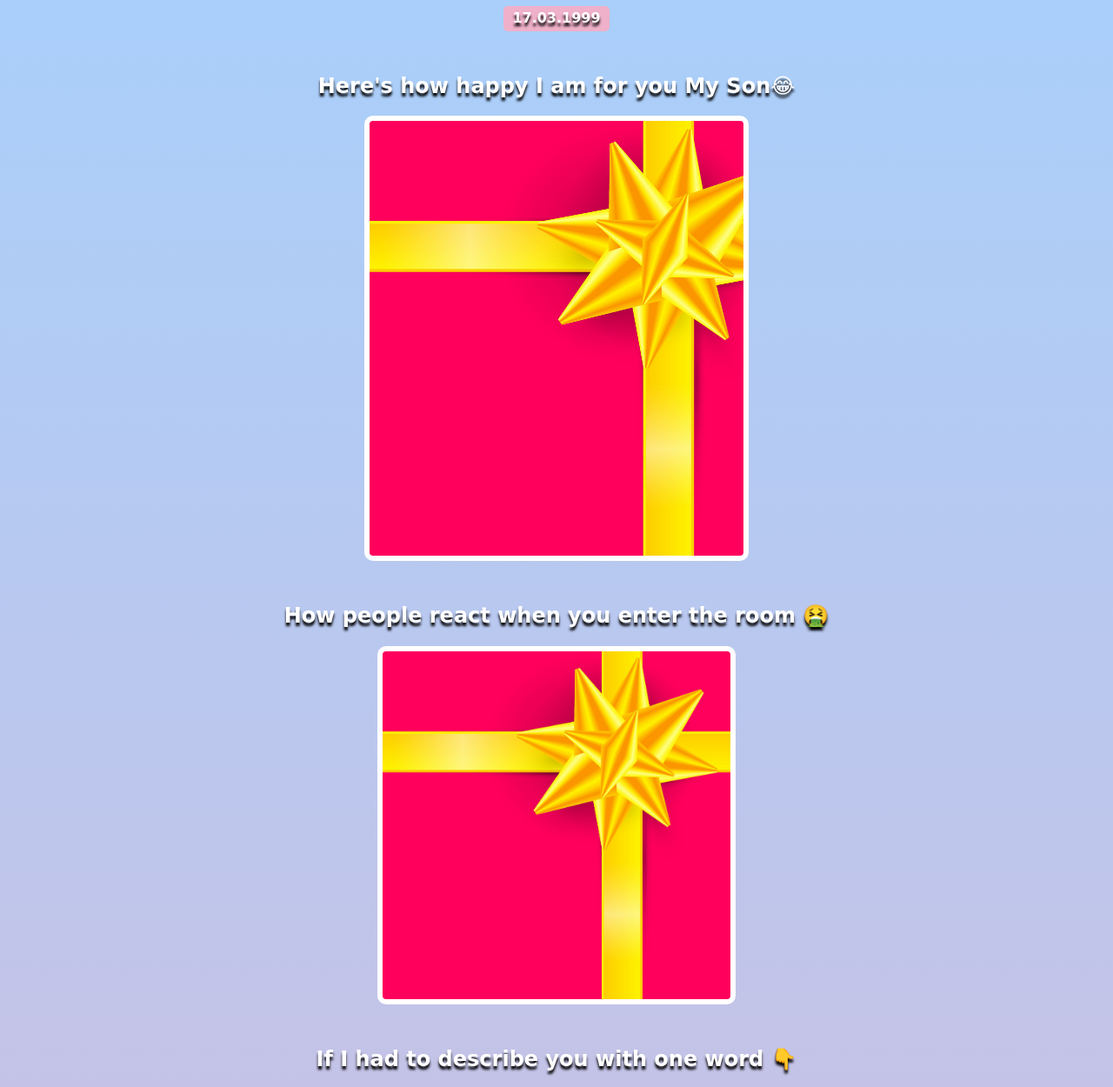
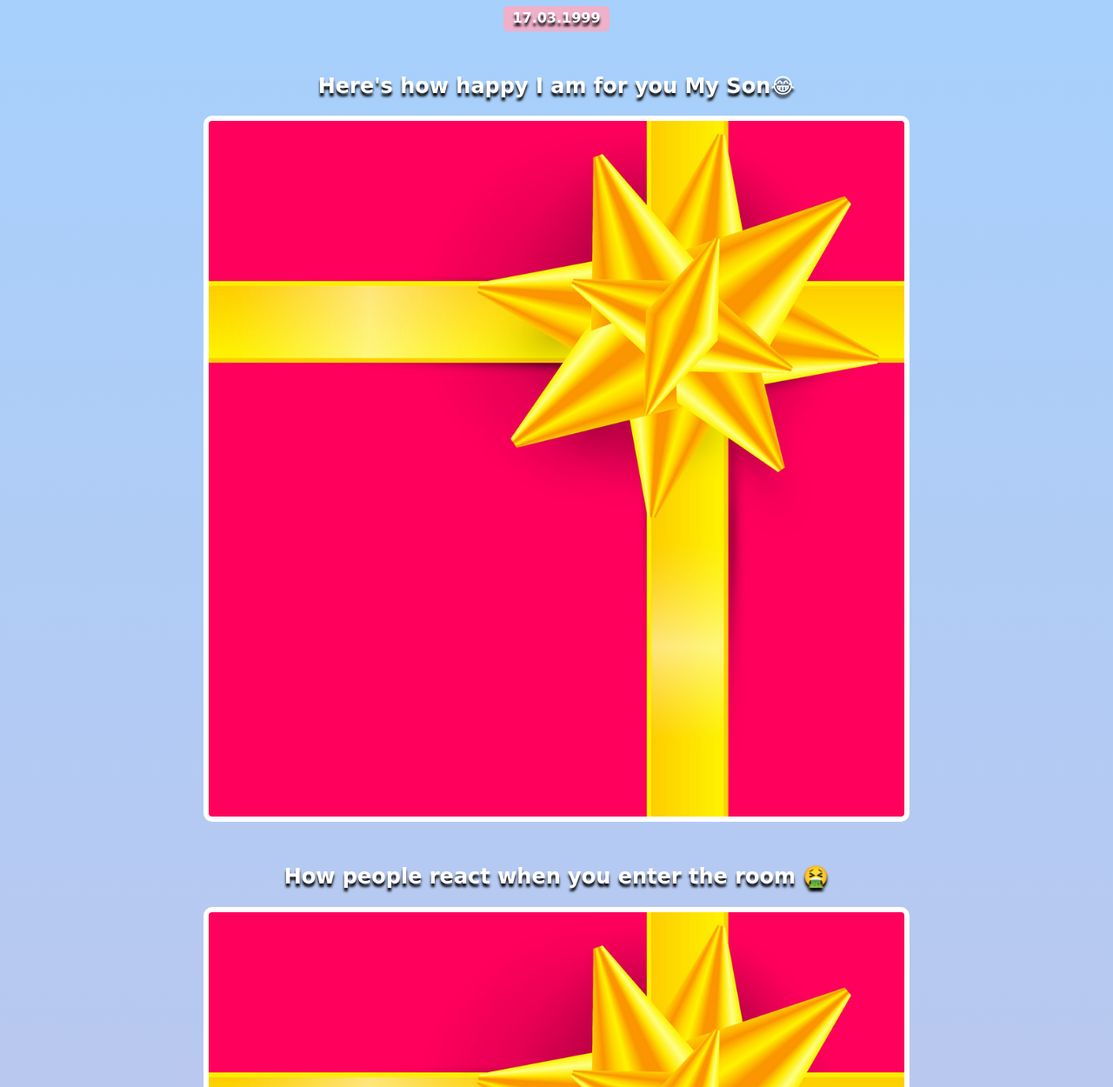
Before and after one commit to mohdfarman786/birthday-satyam, a website built with Vite: page index.html in a window 1280 px wide. Shown: the part 325-1575 px from the top of the page at 87% size. Built offline with nearby package versions, Linux system fonts and the light colour scheme; a web font is replaced by a local one.

Commit message:
Update styles.css

```diff
--- a/styles.css
+++ b/styles.css
@@ -54,8 +54,8 @@ h1, h2, h3, h4{
 
 .gift-img {
     margin: 20px auto;
-    max-width: 400px;
-    height: 400px;
+    max-width: 800px;
+    height: 800px;
     border: 6px solid white;
     border-radius: 10px;
     background-image: url("gift-cover.jpg");
@@ -64,8 +64,8 @@ h1, h2, h3, h4{
 
 .gift-img1 {
     margin: 20px auto;
-    max-width: 430px;
-    height: 500px;
+    max-width: 800px;
+    height: 800px;
     border: 6px solid white;
     border-radius: 10px;
     background-image: url("gift-cover.jpg");
```
